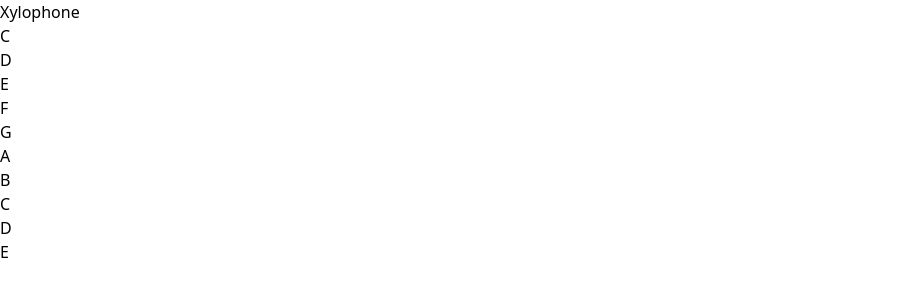
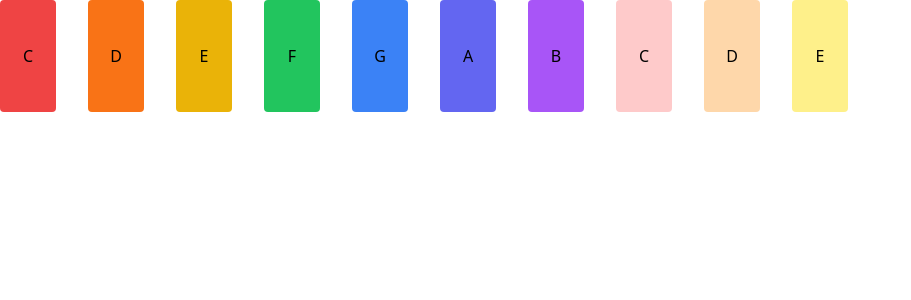
Before and after one commit to ruanha/glockenspiel, a React (Vite) app: page / in a window 1280 px wide. Shown: the top 300 px of the page, without its empty margins (0-911 px from the left). Built offline with nearby package versions, Linux system fonts and the light colour scheme.

Commit message:
initial style of the bars

```diff
--- a/src/Bar.tsx
+++ b/src/Bar.tsx
@@ -1,5 +1,11 @@
-function Bar({ note }: { note: string }) {
-  return <div>{note}</div>;
+function Bar({ note, color }: { note: string; color: string }) {
+  return (
+    <div
+      className={`w-14 h-28 flex place-items-center justify-center rounded ${color}`}
+    >
+      {note}
+    </div>
+  );
 }
 
 export default Bar;
--- a/src/Xylophone.tsx
+++ b/src/Xylophone.tsx
@@ -1,13 +1,22 @@
 import Bar from "./Bar";
 
 function Xylophone() {
-  // ten notes of the xylophone
-  const notes = ["C", "D", "E", "F", "G", "A", "B", "C", "D", "E"];
+  const bars = [
+    { note: "C", color: "bg-red-500" },
+    { note: "D", color: "bg-orange-500" },
+    { note: "E", color: "bg-yellow-500" },
+    { note: "F", color: "bg-green-500" },
+    { note: "G", color: "bg-blue-500" },
+    { note: "A", color: "bg-indigo-500" },
+    { note: "B", color: "bg-purple-500" },
+    { note: "C", color: "bg-red-200" },
+    { note: "D", color: "bg-orange-200" },
+    { note: "E", color: "bg-yellow-200" },
+  ];
   return (
-    <div>
-      <h1>Xylophone</h1>
-      {notes.map((note, index) => (
-        <Bar key={index} note={note} />
+    <div className="flex flex-row gap-8">
+      {bars.map((bar, index) => (
+        <Bar key={index} note={bar.note} color={bar.color} />
       ))}
     </div>
   );
```
